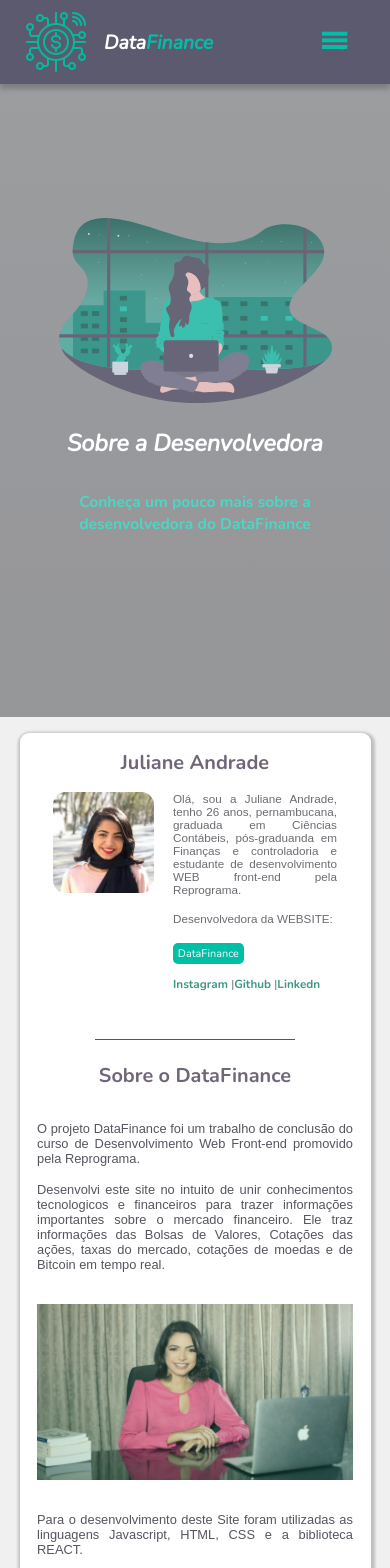
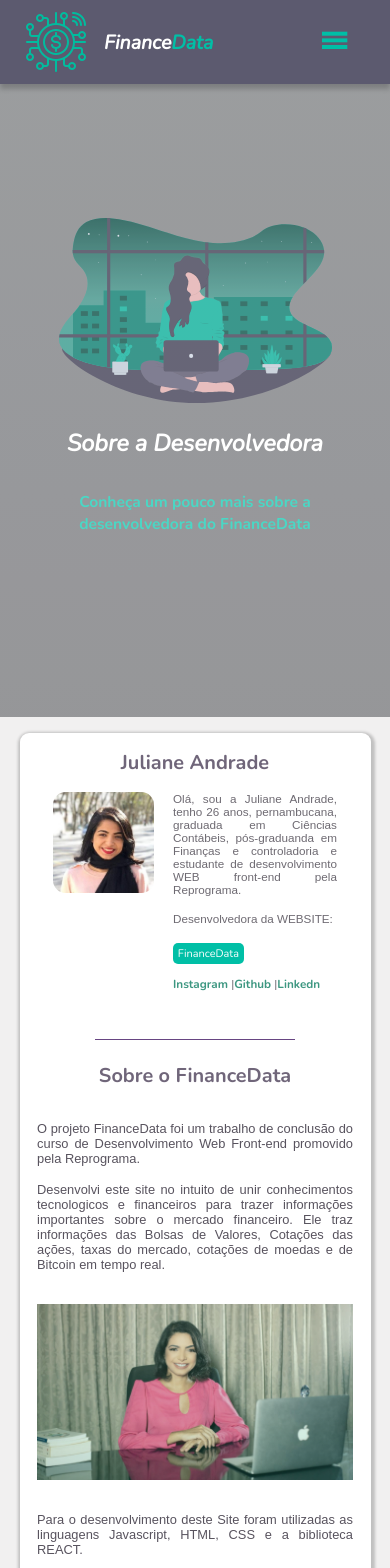
Before and after one commit to julianesas/Projeto-final-reprograma, a React (Create React App) app: page /sobredesenvolvedora in a window 390 px wide. Shown: the top 1568 px of the page. Built offline with nearby package versions, Linux system fonts and the light colour scheme.

Commit message:
Alterando nome da página e ajustando css

```diff
--- a/public/index.html
+++ b/public/index.html
@@ -28,7 +28,7 @@
       work correctly both with client-side routing and a non-root public URL.
       Learn how to configure a non-root public URL by running `npm run build`.
     -->
-    <title>DataFinance</title>
+    <title>FinanceData</title>
   </head>
   <body>
     <noscript>You need to enable JavaScript to run this app.</noscript>
--- a/src/components/Banner/style.css
+++ b/src/components/Banner/style.css
@@ -70,7 +70,7 @@
 
 @media screen and (max-width: 940px){
     .container_banner>div>p{
-        width: 80%;
+        width: 90%;
     }
 }
 
@@ -88,5 +88,8 @@
         margin-right:0;
         padding: 0;
     }
+    .container_banner>div>p{
+        width: 100%;
+    }
 
 }
--- a/src/components/Footer/style.css
+++ b/src/components/Footer/style.css
@@ -49,11 +49,10 @@
 }
 
 .links-rodape:hover{
-    background-color: white;
+    background-color: rgb(194, 190, 190);
     border-radius: 4px;
     transition: all 0.2s ease-out;
-    color:#00BFA6;
-    font-size:  min(1.3rem, 3vw);
+    font-size:  min(0.9rem, 3vw);
 }
 
 .logo-rodape{
--- a/src/components/Navbar/Logo/index.js
+++ b/src/components/Navbar/Logo/index.js
@@ -5,8 +5,8 @@
 const Logo =(props)=>{
     return(
         <div className={props.classLogo}>
-            <img src={LogoSite} alt="ìcone do globo Terra" />
-            <h1>Data<strong>Finance</strong></h1>
+            <img src={LogoSite} alt="Ícone da logo do site" />
+            <h1>Finance<strong>Data</strong></h1>
         </div>
     )
 }
--- a/src/components/Search/index.js
+++ b/src/components/Search/index.js
@@ -51,7 +51,7 @@
             <div className='container_pesquisar'>
                 <div className='input_pesquisar'>
                     <form>
-                        <input list="opcoes" name="Empresas" onChange={handleChange} placeholder='Pesquise o Valor de uma ação'/>
+                        <input list="opcoes" name="Empresas" onChange={handleChange} placeholder='Pesquise o valor de uma ação'/>
                         <datalist id="opcoes" className='ui-autocomplete'>
                             {dadosEmpresas.map(function (objeto) {
                                 let empresa = Object.keys(objeto)[0]
--- a/src/components/Search/style.css
+++ b/src/components/Search/style.css
@@ -150,11 +150,12 @@
 @media screen and (max-width: 600px){
     .input_pesquisar{
         background: #ffff;
-        width: 75%;
+        width: 85%;
     }
     input{
         width: 95%;
         padding: 0.9rem;
 
     }
+
 }
--- a/src/pages/DicionarioFinanceiro/index.js
+++ b/src/pages/DicionarioFinanceiro/index.js
@@ -25,7 +25,7 @@
             />
             <Banner
                 titulo='Dicionário das informações'
-                subtitulo='Encontre os significados das informações financeiras presentes no DataFinance!!'
+                subtitulo='Encontre os significados das informações financeiras presentes no FinanceData!!'
                 imagemBanner={Livro}
             />
             <main className="container_dicionario">
--- a/src/pages/Home/index.js
+++ b/src/pages/Home/index.js
@@ -43,7 +43,7 @@
         <>
             <Navbar />
             <Banner
-            titulo='DataFinance'
+            titulo='FinanceData'
             subtitulo='Obtenha dados econômicos em tempo real. Preço e variação de ações, Cotações de moedas, Bitcoin, índices das principais bolsas!!'
             imagemBanner={dadosFinanceiros}
             />
--- a/src/pages/SobreDesenvolvedora/index.js
+++ b/src/pages/SobreDesenvolvedora/index.js
@@ -14,7 +14,7 @@
             <Navbar />
             <Banner
                 titulo='Sobre a Desenvolvedora'
-                subtitulo='Conheça um pouco mais sobre a desenvolvedora do DataFinance'
+                subtitulo='Conheça um pouco mais sobre a desenvolvedora do FinanceData'
                 imagemBanner={mulher_computador2}
             />
         <main className="sobre_desenvolvedora">
@@ -28,7 +28,7 @@
                     <div className="sobre_dev_texto">
                         <p> Olá, sou a Juliane Andrade, tenho 26 anos, pernambucana, graduada em Ciências Contábeis, pós-graduanda em Finanças e controladoria e estudante de desenvolvimento WEB front-end pela Reprograma.</p>
                         <p> Desenvolvedora da WEBSITE:  </p>
-                        <Link className="link_data_finance" to="/">DataFinance</Link>
+                        <Link className="link_data_finance" to="/">FinanceData</Link>
 
                         <p className="container_ancoras"> <a className="ancoras_resumo" href="https://www.instagram.com/julle_andrade/" target="_blank"rel="noreferrer">Instagram</a> |
                         <a className="ancoras_resumo" href="https://github.com/julianesas" rel="noreferrer" target="_blank">Github</a> |
@@ -41,15 +41,15 @@
                 </div>
         </section>
         <section className="container sobre_projeto">
-            <h1>Sobre o DataFinance</h1>
+            <h1>Sobre o FinanceData</h1>
             <article className="sobre_projeto_texto">
-                <p>O projeto DataFinance foi um trabalho de conclusão do curso de Desenvolvimento Web Front-end promovido pela Reprograma. </p>
+                <p>O projeto FinanceData foi um trabalho de conclusão do curso de Desenvolvimento Web Front-end promovido pela Reprograma. </p>
                 <p>Desenvolvi este site no intuito de unir conhecimentos tecnologicos e financeiros para trazer informações importantes sobre o mercado financeiro. Ele traz informações das Bolsas de Valores, Cotações das ações, taxas do mercado, cotações de moedas e de Bitcoin em tempo real.</p>
                 <div className='sobre_projeto_img'>
                     <img src={julianeComputador} alt="foto de Juliane Andrade com Computador" />
                 </div>
                 <p>Para o desenvolvimento deste Site foram utilizadas as linguagens Javascript, HTML, CSS e a biblioteca REACT. </p>
-                <p>Espero que as informações do DataFinance possam agregar conhecimento a todas as pessoas que acessarem.</p>
+                <p>Espero que as informações do FinanceData possam agregar conhecimento a todas as pessoas que acessarem.</p>
             </article>
             <h4>As informações economicas-financeiras são requisitadas da API <a href="https://hgbrasil.com/status/finance#personalizando-a-resposta" target="_blank" rel="noreferrer"> HG Brasil</a></h4>
         </section>
```
